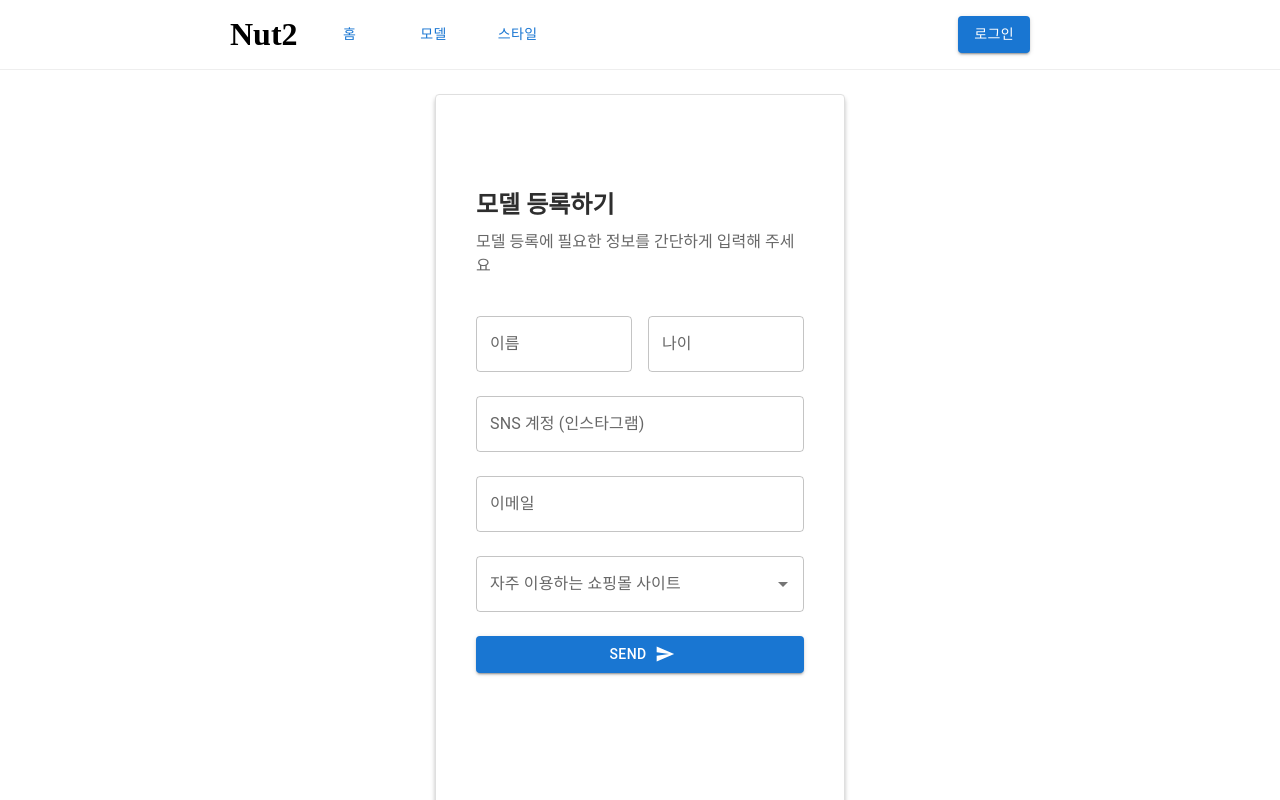
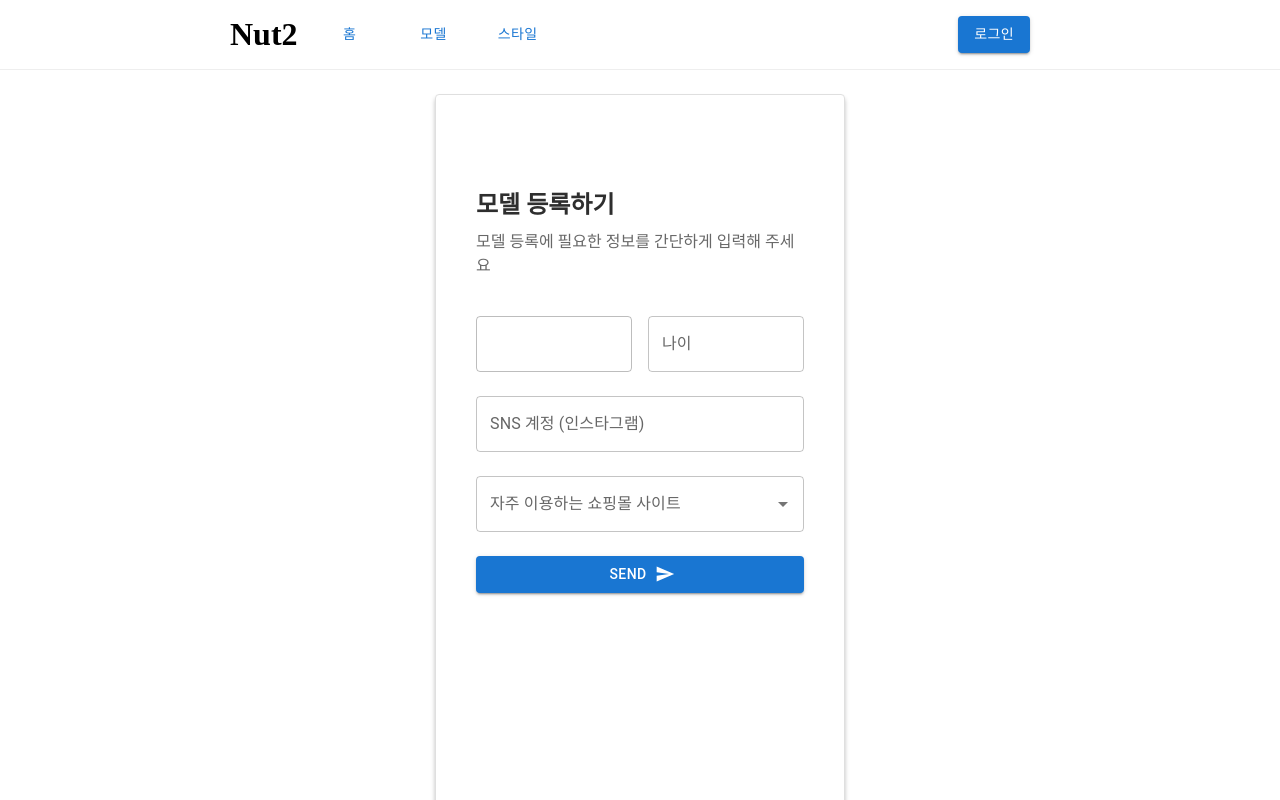
Before and after one commit to jihoon8730/Nut2, a Next.js app: page /post in a window 1280 px wide. Shown: the top 800 px of the page. Built offline with nearby package versions, Linux system fonts and the light colour scheme; no server answers.

Commit message:
모델 등록 이메일 입력 삭제

```diff
--- a/pages/post/index.tsx
+++ b/pages/post/index.tsx
@@ -7,6 +7,7 @@ import {
 
 // data
 import koreaFamousFashionShops from "@/data/shopping";
+import { useSession } from "next-auth/react";
 
 import styled from "styled-components";
 
@@ -22,14 +23,16 @@ export default function Post() {
     mode: "onChange",
   });
 
+  const { data: session } = useSession();
+  console.log(session);
+
   const onSubmit: SubmitHandler<FieldValues> = (userData) => {
     console.log(userData);
-    const { userName, userAge, snsId, userEmail, fashionShop } = userData;
+    const { userAge, snsId, fashionShop } = userData;
     axios
       .post("/api/nut2post", {
-        userName: userName,
+        userName: session?.user?.name,
         userAge: userAge,
-        email: userEmail,
         snsId: snsId,
         fashionShop: fashionShop,
       })
@@ -56,12 +59,9 @@ export default function Post() {
           <InputSubmit onSubmit={handleSubmit(onSubmit)}>
             <NameAgeBox>
               <Inputs
-                label="이름"
                 variant="outlined"
-                placeholder="이름을 입력해 주세요."
-                {...register("userName", {
-                  required: "SNS 계정을 입력해 주세요",
-                })}
+                value={session?.user?.name}
+                disabled={true}
               />
               <Inputs
                 label="나이"
@@ -72,7 +72,6 @@ export default function Post() {
                 })}
               />
             </NameAgeBox>
-
             <Inputs
               label="SNS 계정 (인스타그램)"
               variant="outlined"
@@ -80,12 +79,6 @@ export default function Post() {
               {...register("snsId", {
                 required: "SNS 계정을 입력해 주세요",
               })}
-            />
-            <Inputs
-              label="이메일"
-              variant="outlined"
-              placeholder="연락드릴 이메일을 입력해 주세요"
-              {...register("userEmail")}
             />
 
             <Controller
```
